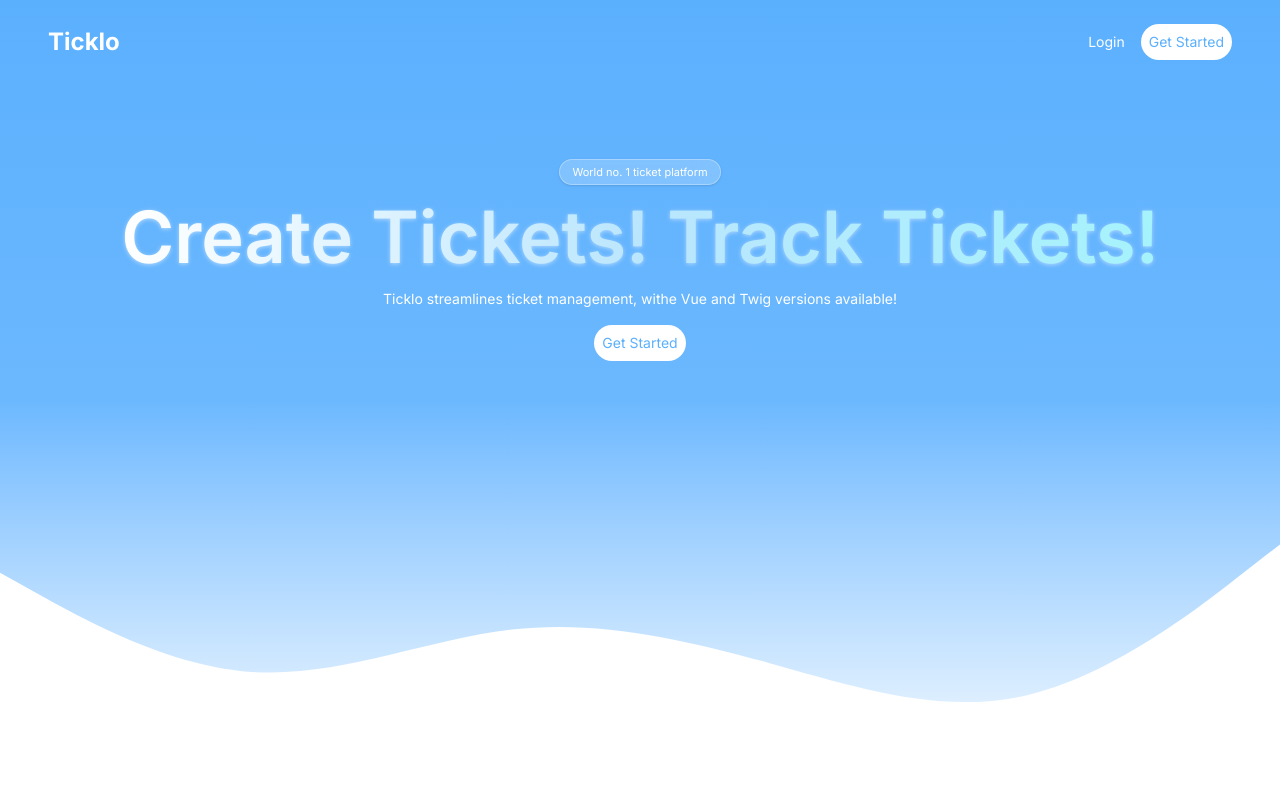
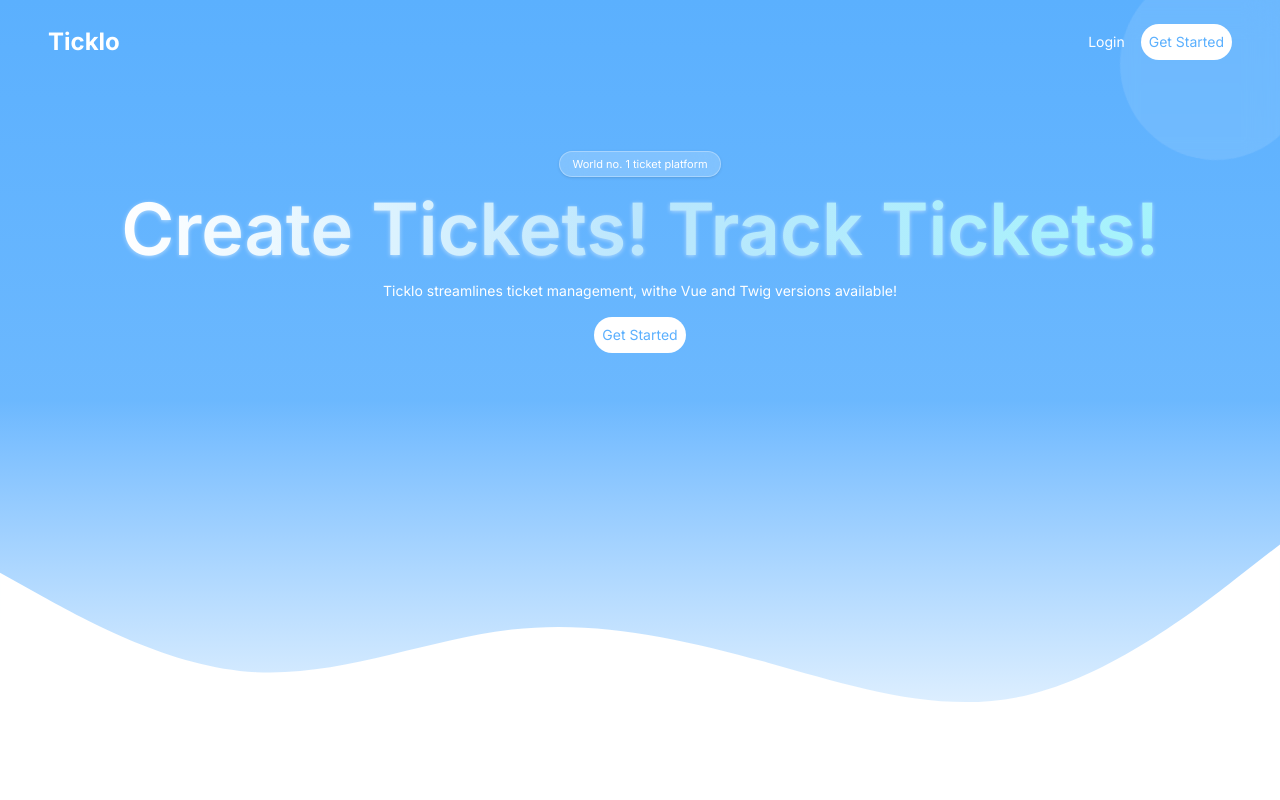
Before and after one commit to Dev-Elo-1505/React-Ticklo, a React (Vite) app: page / in a window 1280 px wide. Shown: the top 800 px of the page. Built offline with nearby package versions, Linux system fonts and the light colour scheme.

Commit message:
req1: add decorative circle

```diff
--- a/src/components/Hero.tsx
+++ b/src/components/Hero.tsx
@@ -4,7 +4,16 @@ import wave from "../assets/wave.svg";
 
 const Hero = () => {
   return (
-    <section className="relative p-4 md:px-12 md:py-6 bg-linear-to-b from-primary via-primary/90 to-white text-white min-h-screen">
+    <section className="relative p-4 md:px-12 md:py-6 bg-linear-to-b from-primary via-primary/90 to-white text-white min-h-screen overflow-x-hidden">
+
+      <div
+        aria-hidden={true}
+        className="hidden md:block absolute -top-8 right-0 translate-x-8 w-48 h-48 rounded-full bg-white/10 backdrop-blur-lg transform rotate-12 pointer-events-none z-0"
+      />
+      <div
+        aria-hidden={true}
+        className="md:hidden absolute -bottom-6 left-4 w-28 h-28 rounded-full bg-white/10 backdrop-blur-sm pointer-events-none z-0"
+      />
 
       <Navbar />
       <main className="flex flex-col items-center justify-center text-center min-h-[50vh] gap-4 mt-6 md:mt-0">
@@ -19,7 +28,11 @@ const Hero = () => {
           Ticklo streamlines ticket management, withe <a href="">Vue</a> and{" "}
           <a href="">Twig</a> versions available!
         </p>
-        <ButtonLink title="Get Started" location="/auth/signup" />
+        <ButtonLink
+          title="Get Started"
+          location="/auth/signup"
+          customClass="mb-4"
+        />
       </main>
       <img src={wave} alt="wave" className="absolute bottom-0 left-0 w-full" />
     </section>
--- a/src/components/Navbar.tsx
+++ b/src/components/Navbar.tsx
@@ -1,17 +1,22 @@
-import { Link } from "react-router-dom"
-import ButtonLink from "./ButtonLink"
-
+import { Link } from "react-router-dom";
+import ButtonLink from "./ButtonLink";
 
 const Navbar = () => {
   return (
-    <nav className="flex justify-between items-center font-inter">
-        <Link to="/" className="text-xl font-bold md:text-2xl">Ticklo</Link>
-        <div className="flex gap-2">
-          <ButtonLink title="Login" location="/auth/login" customClass="bg-transparent text-white" />
-          <ButtonLink title="Get Started" location="/auth/signup" />
-        </div>
-      </nav>
-  )
-}
+    <nav className="relative z-10 flex justify-between items-center font-inter">
+      <Link to="/" className="text-xl font-bold md:text-2xl">
+        Ticklo
+      </Link>
+      <div className="flex gap-2">
+        <ButtonLink
+          title="Login"
+          location="/auth/login"
+          customClass="bg-transparent text-white"
+        />
+        <ButtonLink title="Get Started" location="/auth/signup" />
+      </div>
+    </nav>
+  );
+};
 
-export default Navbar
+export default Navbar;
```
